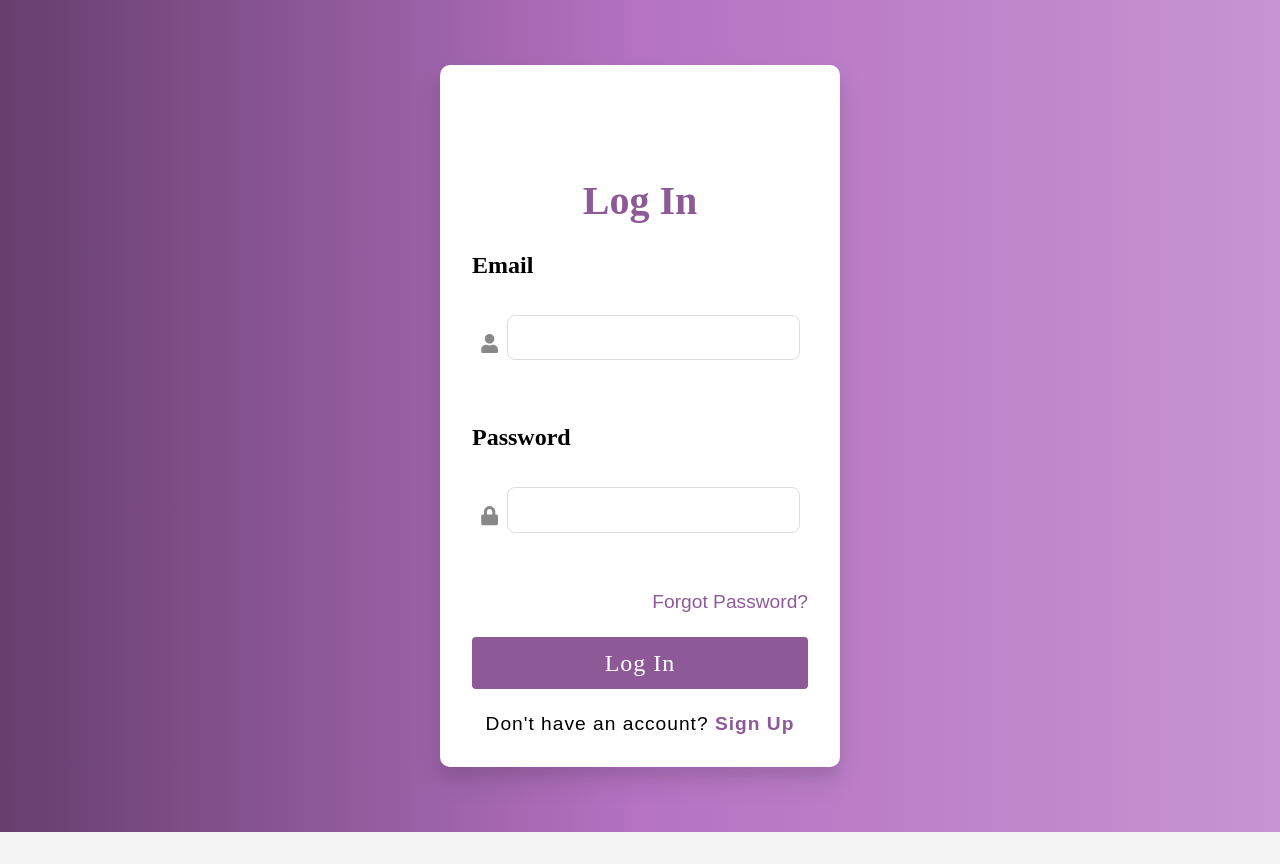
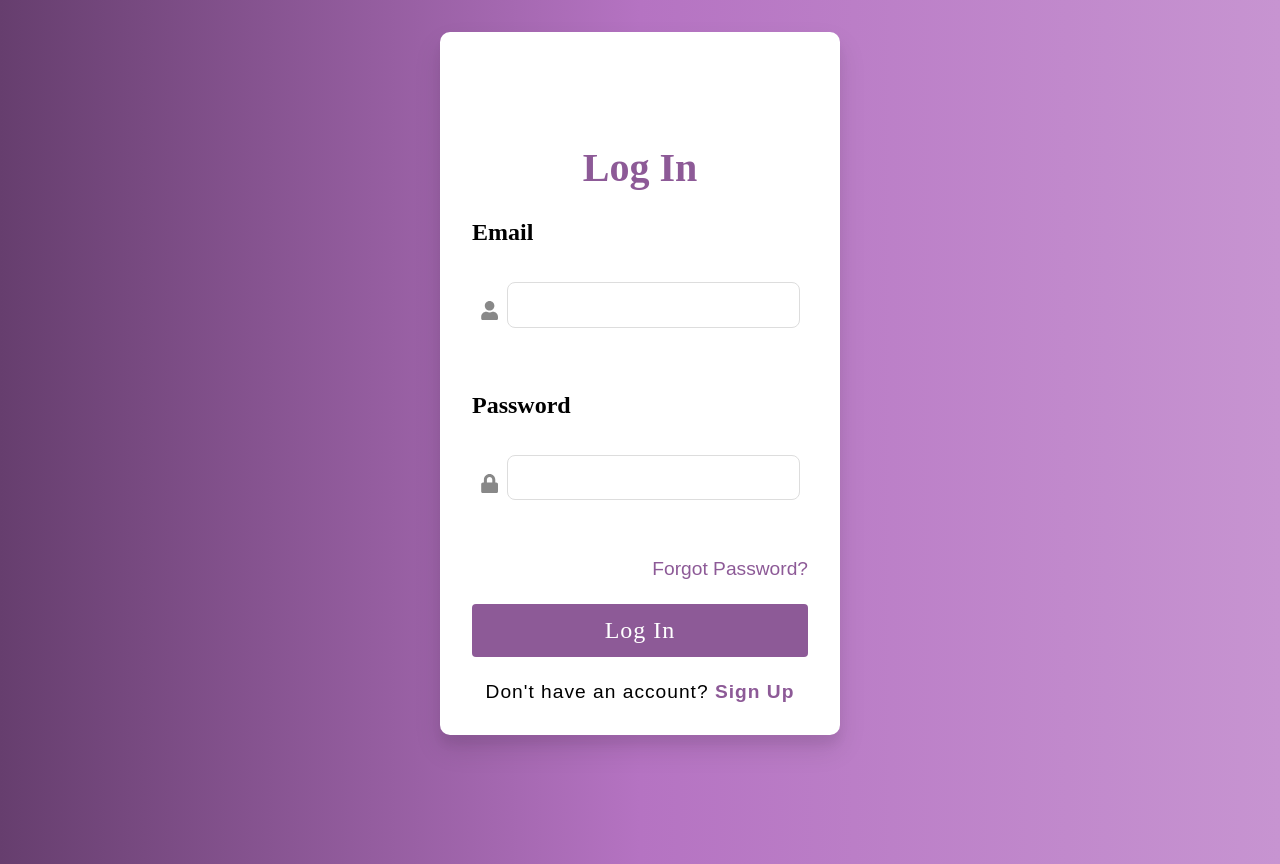
Before and after one commit to Aoibheannmangan/test-scheduler, a React (Create React App) app: page /login in a window 1280 px wide. Before the commit the page ends 832 px from the top, so only its background shows below. Built offline with nearby package versions, Linux system fonts and the light colour scheme; no server answers; a web font is replaced by a local one.

Commit message:
fixed signup hopefuly

```diff
--- a/src/pages/login.css
+++ b/src/pages/login.css
@@ -1,11 +1,12 @@
 .login-container {
   display: flex;
   justify-content: center;
-  align-items: center;
-  height: 100vh;
-  padding: 1rem;
+  align-items: flex-start;
+  min-height: 100vh;
+  padding: 2rem 1rem;
   background: linear-gradient(to right, #663e6e, #b573c2, #c794d1);
 }
+
 
 
 .form-wrapper {
@@ -86,7 +87,6 @@
   font-size: 1.2rem;
 }
 
-
 .input-icon-wrapper input {
   border: 1px solid #ddd;
   border-radius: 8px;
@@ -98,6 +98,10 @@
   transition: border-color 0.3s, box-shadow 0.3s;
 }
 
+.input-icon-wrapper input:focus {
+  border-color: #8d5a97;
+  box-shadow: 0 0 0 2px rgba(74, 144, 226, 0.25);
+}
 
 
 
```
